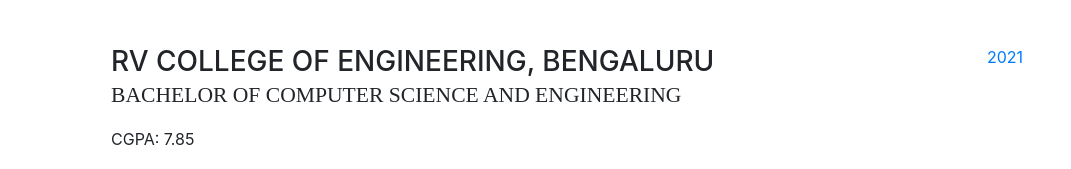
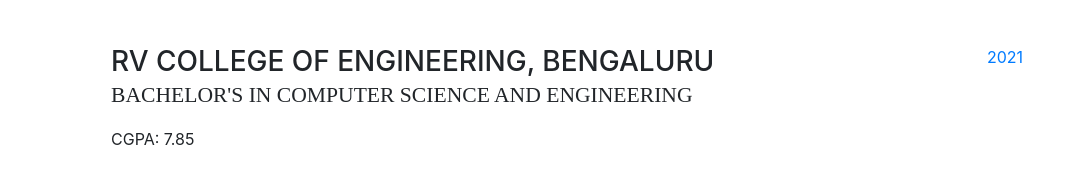
Before and after one commit to PenguinCodes/portfolio-new, a website with bundled scripts: page index.html in a window 1280 px wide. Shown: the part 2201-2370 px from the top of the page, without its empty margins (209-1280 px from the left). Built offline with nearby package versions, Linux system fonts and the light colour scheme; a web font is replaced by a local one.

Commit message:
Update index.html

```diff
--- a/index.html
+++ b/index.html
@@ -159,7 +159,7 @@
           <div class="resume-item d-flex flex-column flex-md-row mb-5">
             <div class="resume-content mr-auto">
               <h3 class="mb-0">RV College of Engineering, Bengaluru</h3>
-              <div class="subheading mb-3">Bachelor of Computer Science and Engineering</div>
+              <div class="subheading mb-3">Bachelor's in Computer Science and Engineering</div>
               <p>CGPA: 7.85</p>
             </div>
             <div class="resume-date text-md-right">
```
